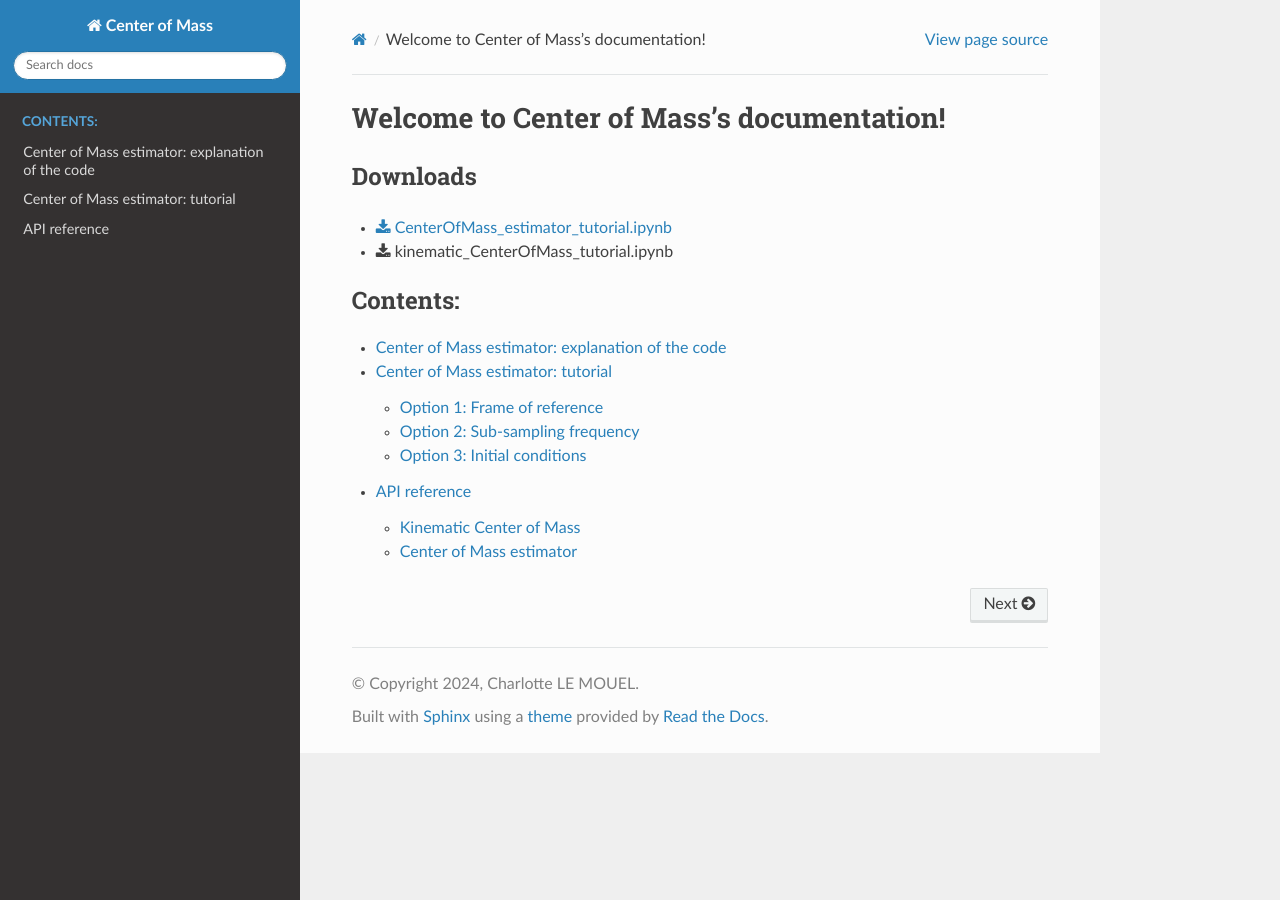
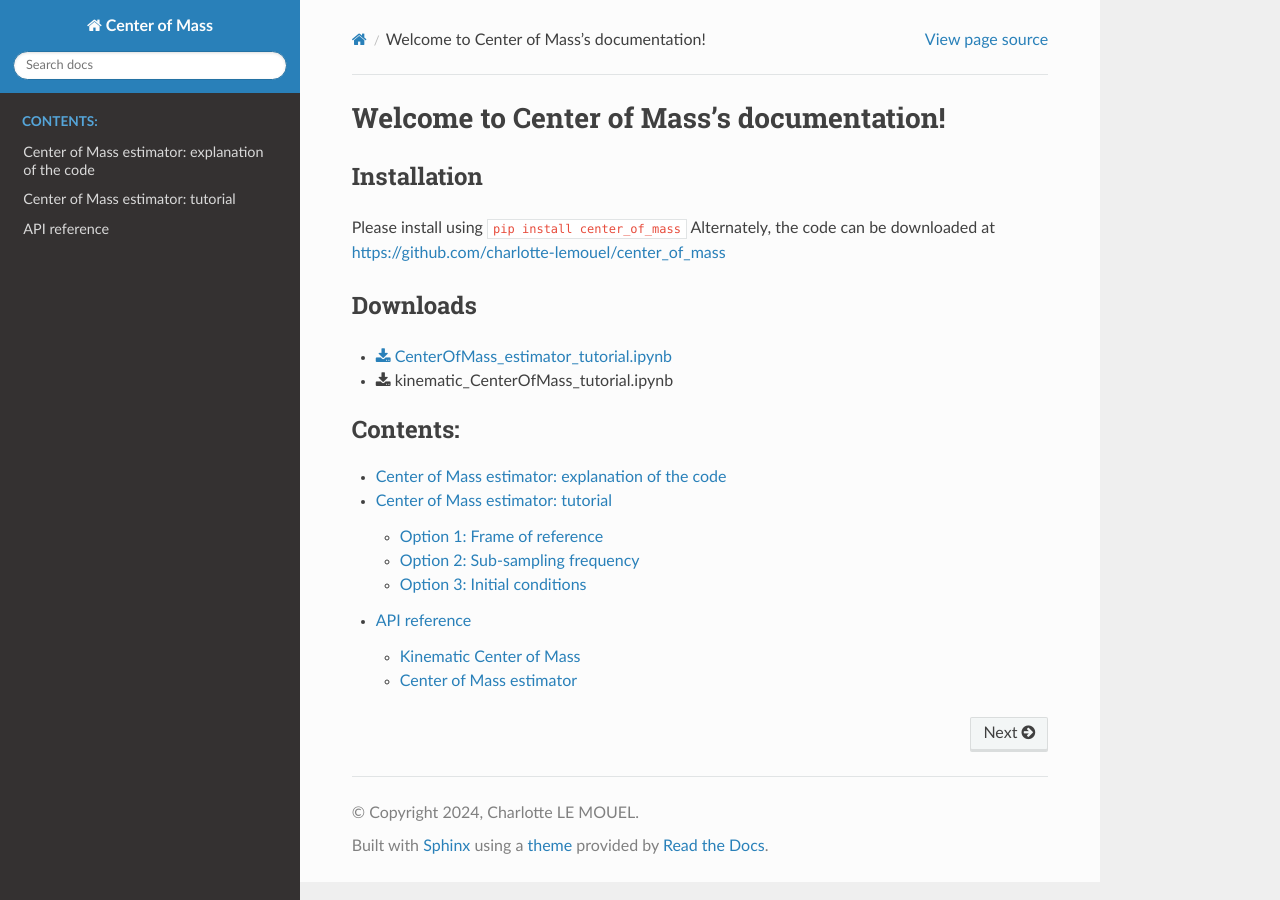
Before and after one commit to charlotte-lemouel/center_of_mass, a Sphinx documentation site: the page built from documentation/index.rst, in a window 1280 px wide. Built offline with Sphinx 7.4.7 and the Read the Docs theme 2.0.0, drawn with Linux system fonts in a browser that asks for light colours; formulas are drawn with MathJax 3; pages that are not in the unit, such as notebooks, are missing from menus.

Commit message:
Added the installation instructions

```diff
--- a/documentation/index.rst
+++ b/documentation/index.rst
@@ -3,6 +3,12 @@
 
 Welcome to Center of Mass's documentation!
 ==========================================
+
+Installation
+------------
+
+Please install using ``pip install center_of_mass``
+Alternately, the code can be downloaded at https://github.com/charlotte-lemouel/center_of_mass
 
 Downloads
 ---------
```
